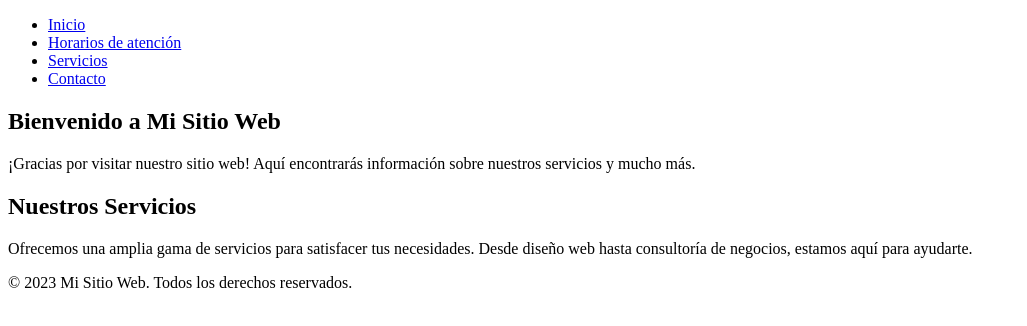
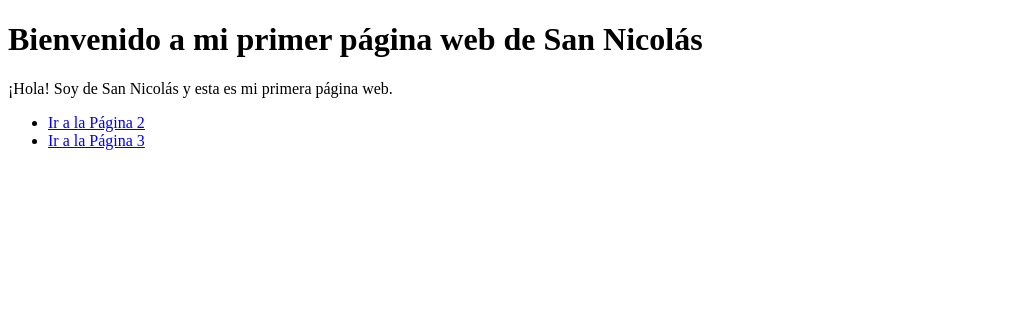
Before and after one commit to AndyyAlone/T2, a plain HTML site: page index.html in a window 1280 px wide. Shown: the whole page, without its empty margins (0-1027 px from the left). Drawn offline with Linux system fonts and the light colour scheme.

Commit message:
cambios 2

```diff
--- a/index.html
+++ b/index.html
@@ -1,33 +1,14 @@
 <!DOCTYPE html>
 <html>
 <head>
-    <title>Mi Sitio Web</title>
+    <title>Mi Primer Página Web de San Nicolás</title>
 </head>
 <body>
-    <!-- Barra de navegación -->
-    <nav>
-        <ul>
-            <li><a href="#inicio">Inicio</a></li>
-            <li><a href="horarios.html">Horarios de atención</a></li>
-            <li><a href="#servicios">Servicios</a></li>
-            <li><a href="#contacto">Contacto</a></li>
-        </ul>
-    </nav>
-
-    <!-- Contenido principal -->
-    <section id="inicio">
-        <h1>Bienvenido a Mi Sitio Web</h1>
-        <p>¡Gracias por visitar nuestro sitio web! Aquí encontrarás información sobre nuestros servicios y mucho más.</p>
-    </section>
-
-    <section id="servicios">
-        <h2>Nuestros Servicios</h2>
-        <p>Ofrecemos una amplia gama de servicios para satisfacer tus necesidades. Desde diseño web hasta consultoría de negocios, estamos aquí para ayudarte.</p>
-    </section>
-
-    <!-- Footer -->
-    <footer>
-        <p>&copy; 2023 Mi Sitio Web. Todos los derechos reservados.</p>
-    </footer>
+    <h1>Bienvenido a mi primer página web de San Nicolás</h1>
+    <p>¡Hola! Soy de San Nicolás y esta es mi primera página web.</p>
+    <ul>
+        <li><a href="pagina2.html">Ir a la Página 2</a></li>
+        <li><a href="pagina3.html">Ir a la Página 3</a></li>
+    </ul>
 </body>
 </html>
```
Also changed, not shown: pagina2.html (added, +14 -0 lines), pagina3.html (added, +16 -0 lines).
